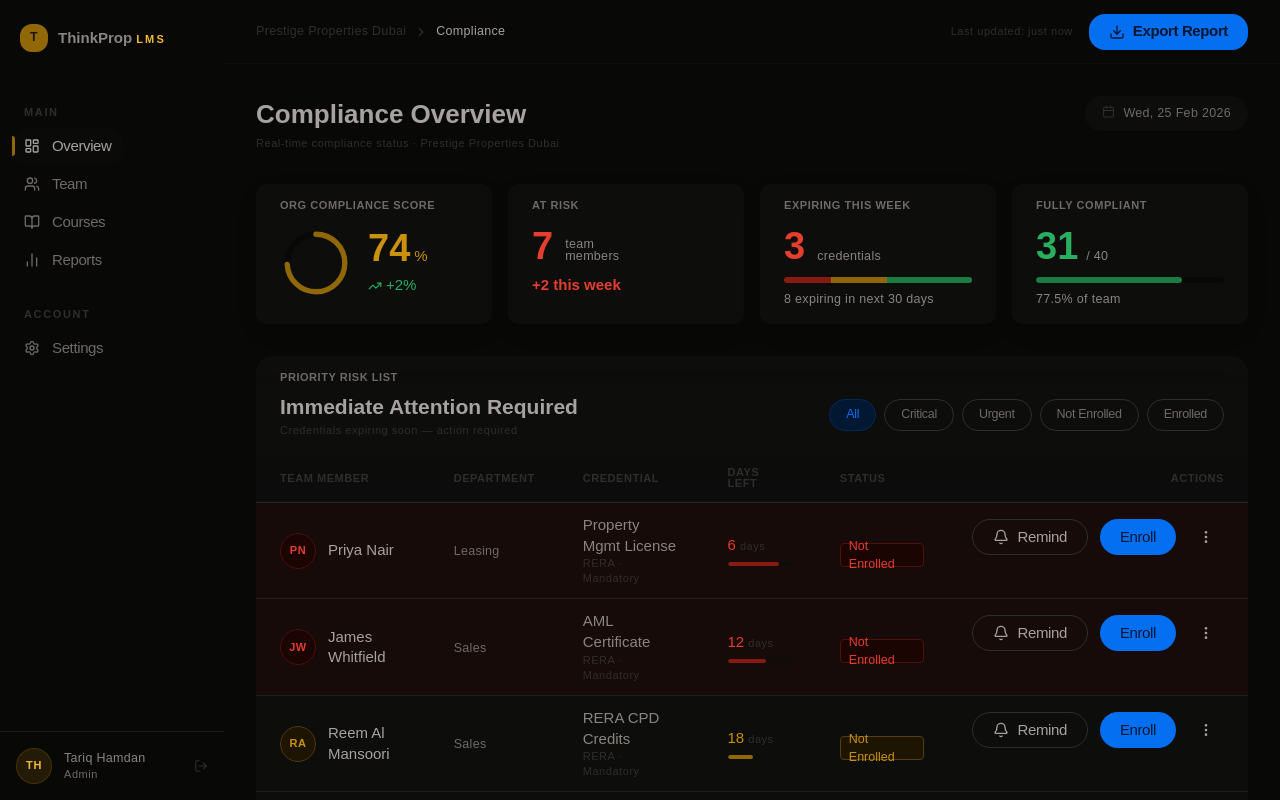
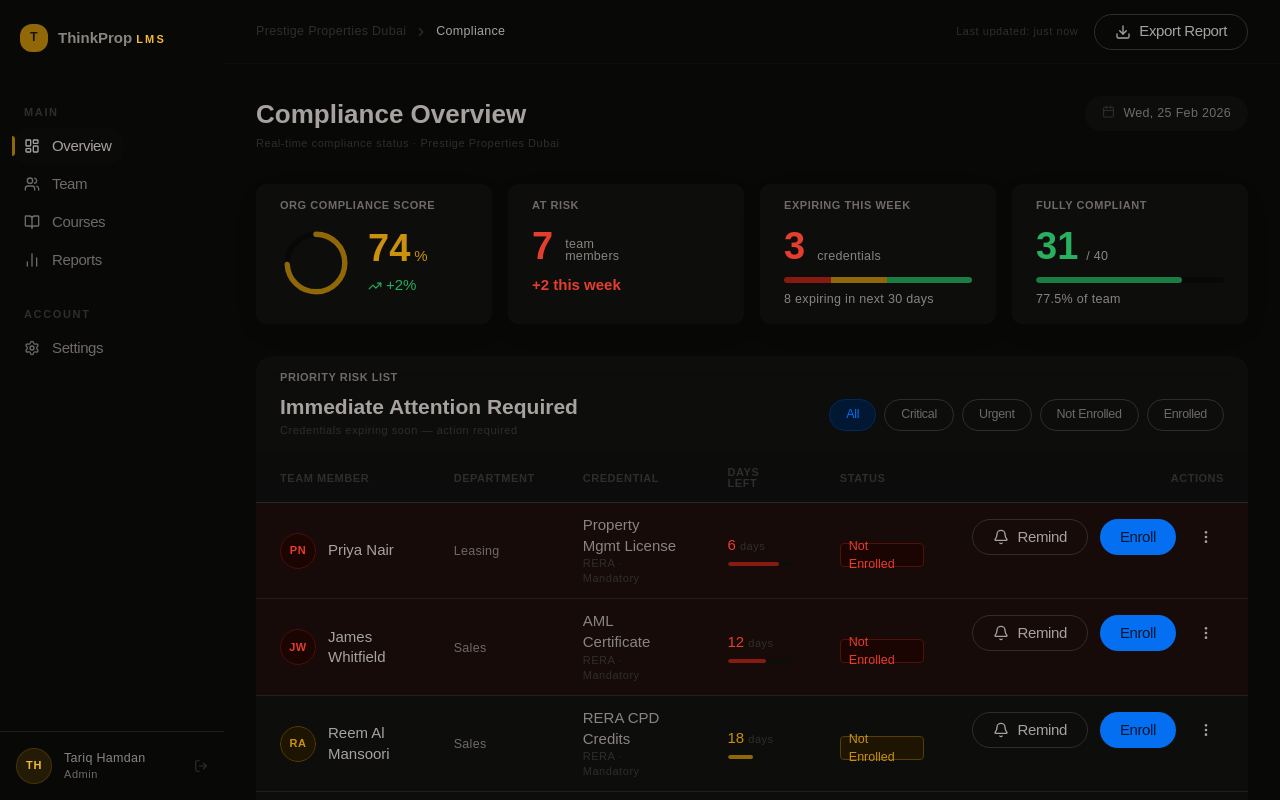
Before and after one commit to Gianeo/thinkprop, a Next.js app: page /admin/compliance in a window 1280 px wide. Built offline with nearby package versions, Linux system fonts and the light colour scheme; a web font is replaced by a local one.

Commit message:
Various 26/02/26

```diff
--- a/app/admin/compliance/page.tsx
+++ b/app/admin/compliance/page.tsx
@@ -79,7 +79,7 @@ export default function AdminCompliancePage() {
 
           <div className="flex items-center gap-4">
             <span className="font-mono type-caption text-muted">Last updated: just now</span>
-            <Button withIcon="before" className="h-9 gap-2 rounded-xl bg-primary font-semibold text-contrast hover:bg-primary-stronger">
+            <Button withIcon="before" variant="outline">
               <Download size={14} />
               Export Report
             </Button>
```
